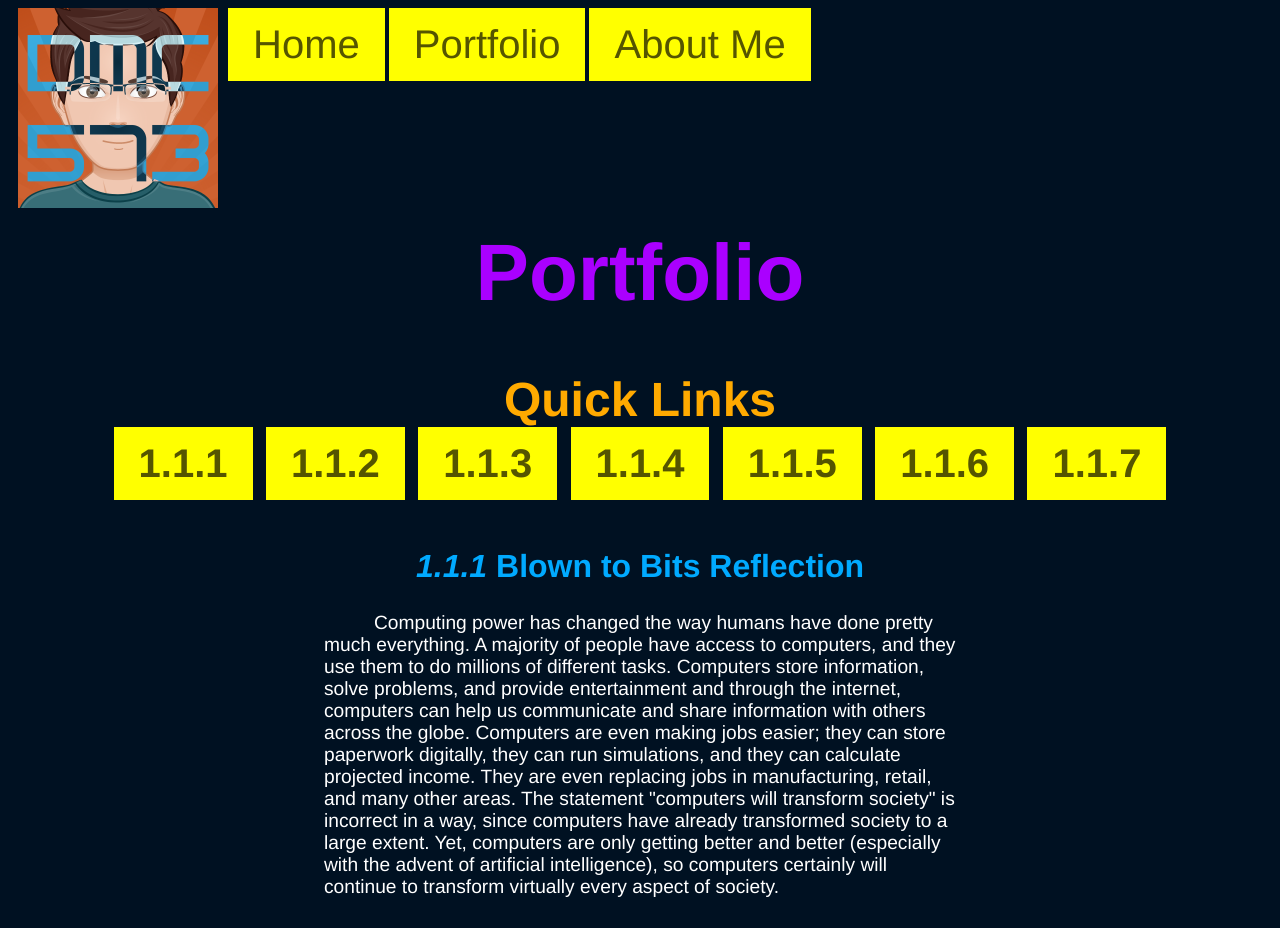
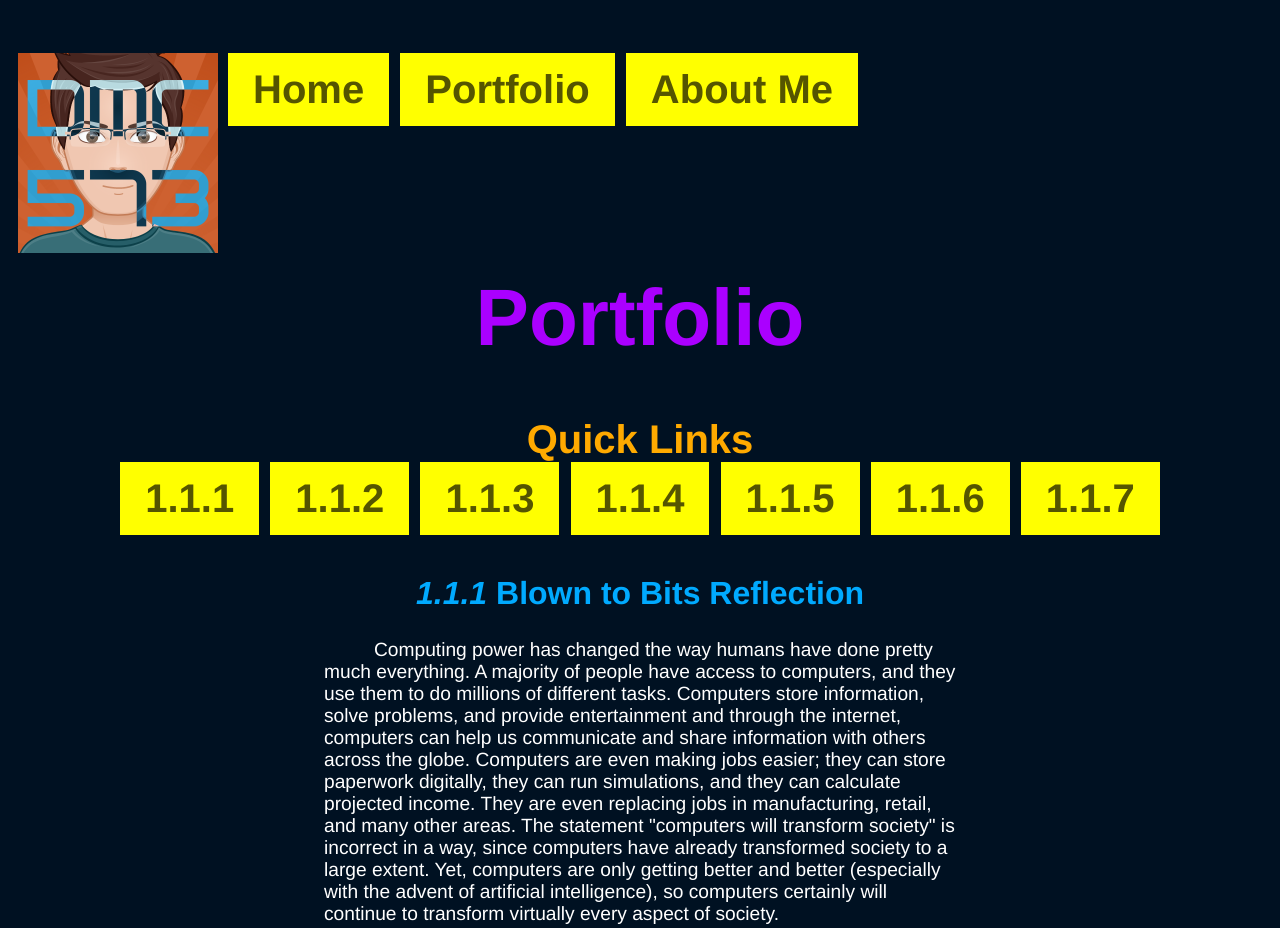
Before and after one commit to dmc573/dmc573.github.io, a plain HTML site: page portfolio.html in a window 1280 px wide. Shown: the top 928 px of the page. Drawn offline with Linux system fonts and the light colour scheme.

Commit message:
fixed link colors

```diff
--- a/portfolio.html
+++ b/portfolio.html
@@ -19,9 +19,15 @@
       h3
       {
         color:#FFAA00;
-        font-size: 3em;
+        font-size: 40px;
         font-family: "Helvetica", "Arial", sans-serif;
         text-align: center;
+      }
+      h4
+      {
+        font-size: 40px;
+        font-family: "Helvetica", "Arial", sans-serif;
+        font-weight: bold;
       }
       p
       {
@@ -53,20 +59,17 @@
       }
       a:link, a:visited
       {
-        font-size: 3em;
-        font-family: "Helvetica", "Arial", sans-serif;
         text-align: center;
-        background-color: #00FFFF;
-        color: #005555;
-        height: 200;
+        background-color: #FFFF00;
+        color: #555500;
         padding: 14px 25px;
         text-decoration: none;
         display: inline-block;
       }
       a:hover, a:active
       {
-        background-color: #005555;
-        color: #00FFFF;
+        background-color: #555500;
+        color: #FFFF00;
       }
       c
       {
@@ -80,27 +83,10 @@
   </head>
   <body>
     <c><img width=200 src="images/avatar.png"> </c>
-    <a href="index.html">Home</a>
+    <h4><a href="index.html">Home</a>
     <a href="portfolio.html">Portfolio</a>
-    <a href="aboutme.html">About Me</a>
+    <a href="aboutme.html">About Me</a></h4>
     <h1><br>Portfolio</h1>
-    <style>
-      a:link, a:visited
-      {
-        font-size: 40px;
-        text-align: center;
-        background-color: #FFFF00;
-        color: #555500;
-        padding: 14px 25px;
-        text-decoration: none;
-        display: inline-block;
-      }
-      a:hover, a:active
-      {
-        background-color: #555500;
-        color: #FFFF00;
-      }
-    </style>
     <h3>Quick Links<br>
     <a href="portfolio.html#1.1.1">1.1.1</a> <a href="portfolio.html#1.1.2">1.1.2</a> <a href="portfolio.html#1.1.3">1.1.3</a> <a href="portfolio.html#1.1.4">1.1.4</a> <a href="portfolio.html#1.1.5">1.1.5</a> <a href="portfolio.html#1.1.6">1.1.6</a> <a href="portfolio.html#1.1.7">1.1.7</a></h3>
     <h2 id="1.1.1"><i>1.1.1</i> Blown to Bits Reflection</h2>
```
Also changed, not shown: aboutme.html (+6 -6 lines), index.html (+14 -26 lines).
